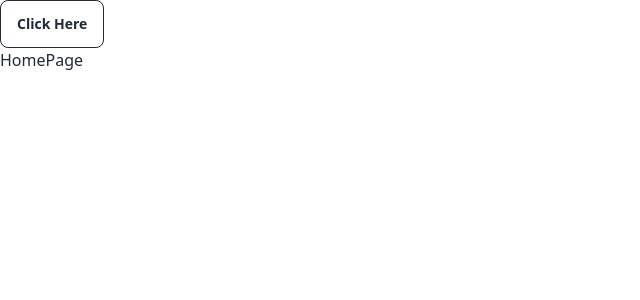
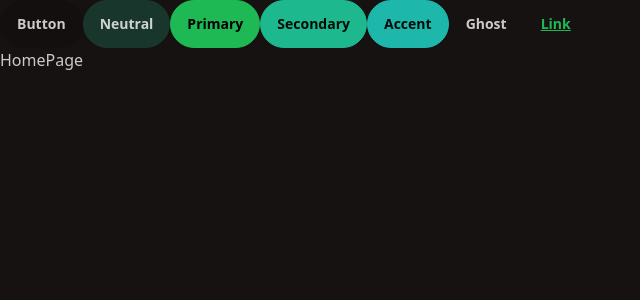
Before and after one commit to Hassamaziz/Notes-App, a React (Vite) app in the folder frontend/: page / in a window 1280 px wide. Shown: the top 300 px of the page, without its empty margins (0-640 px from the left). Built offline with nearby package versions, Linux system fonts and the light colour scheme.

Commit message:
DaisyUI theme added

```diff
--- a/frontend/src/App.jsx
+++ b/frontend/src/App.jsx
@@ -1,23 +1,27 @@
-import React from 'react'
-import { Route, Routes } from 'react-router'
-import HomePage from './pages/HomePage'
-import NoteDetailPage from './pages/NoteDetailPage'
-import CreatePage from './pages/CreatePage'
-import toast from 'react-hot-toast'
+import React from "react";
+import { Route, Routes } from "react-router";
+import HomePage from "./pages/HomePage";
+import NoteDetailPage from "./pages/NoteDetailPage";
+import CreatePage from "./pages/CreatePage";
+import toast from "react-hot-toast";
 
 const App = () => {
   return (
-    <div>
-      <button className='btn btn-outline'>Click Here</button>
-        <Routes>
-      <Route path="/" element={<HomePage />} />
-      <Route path="/create" element={<CreatePage />} />
-      <Route path="/note/:id" element={<NoteDetailPage />} />
+    <div data-theme="forest">
+      <button className="btn">Button</button>
+      <button className="btn btn-neutral">Neutral</button>
+      <button className="btn btn-primary">Primary</button>
+      <button className="btn btn-secondary">Secondary</button>
+      <button className="btn btn-accent">Accent</button>
+      <button className="btn btn-ghost">Ghost</button>
+      <button className="btn btn-link">Link</button>
+      <Routes>
+        <Route path="/" element={<HomePage />} />
+        <Route path="/create" element={<CreatePage />} />
+        <Route path="/note/:id" element={<NoteDetailPage />} />
+      </Routes>
+    </div>
+  );
+};
 
-    </Routes>
-
-    </div>
-  )
-}
-
-export default App
+export default App;
--- a/frontend/tailwind.config.js
+++ b/frontend/tailwind.config.js
@@ -10,4 +10,7 @@
     extend: {},
   },
   plugins: [daisyui],
+  daisyui: {
+    themes: ["forest"],
+  },
 }
```
